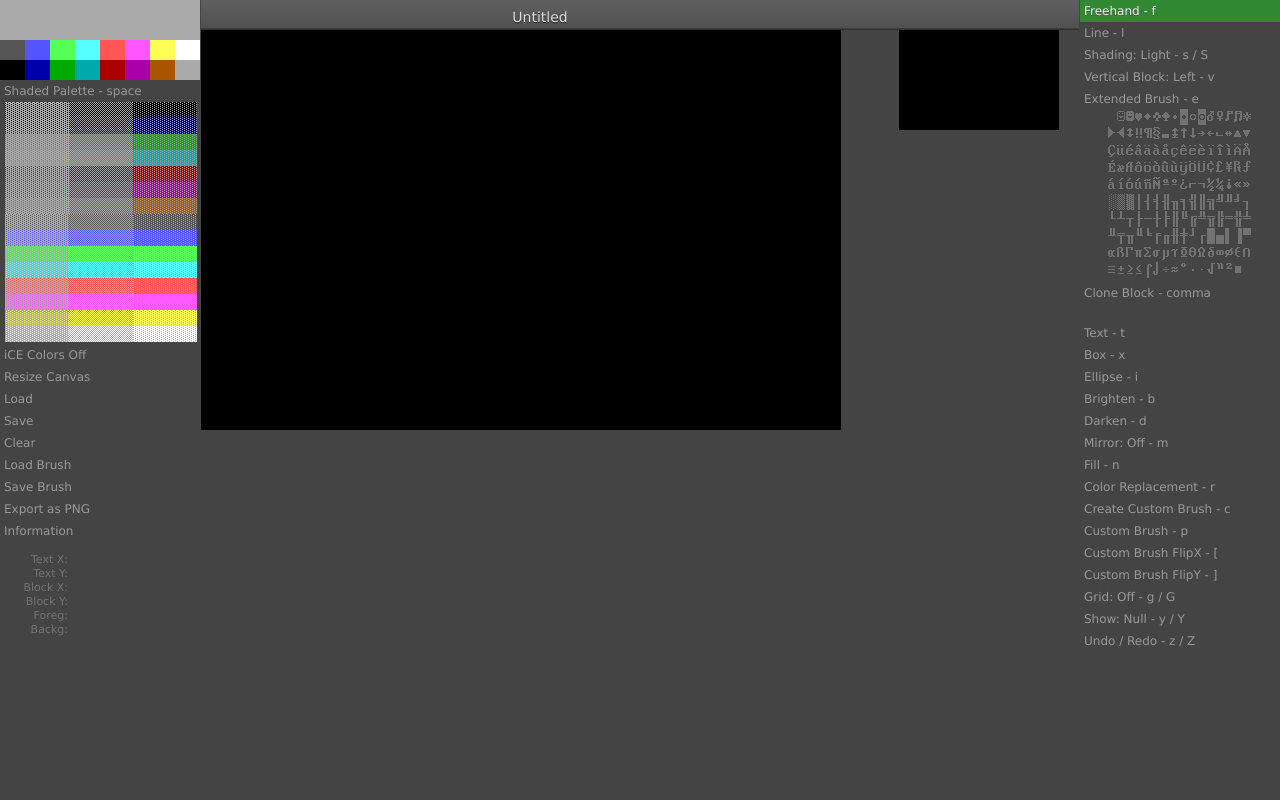
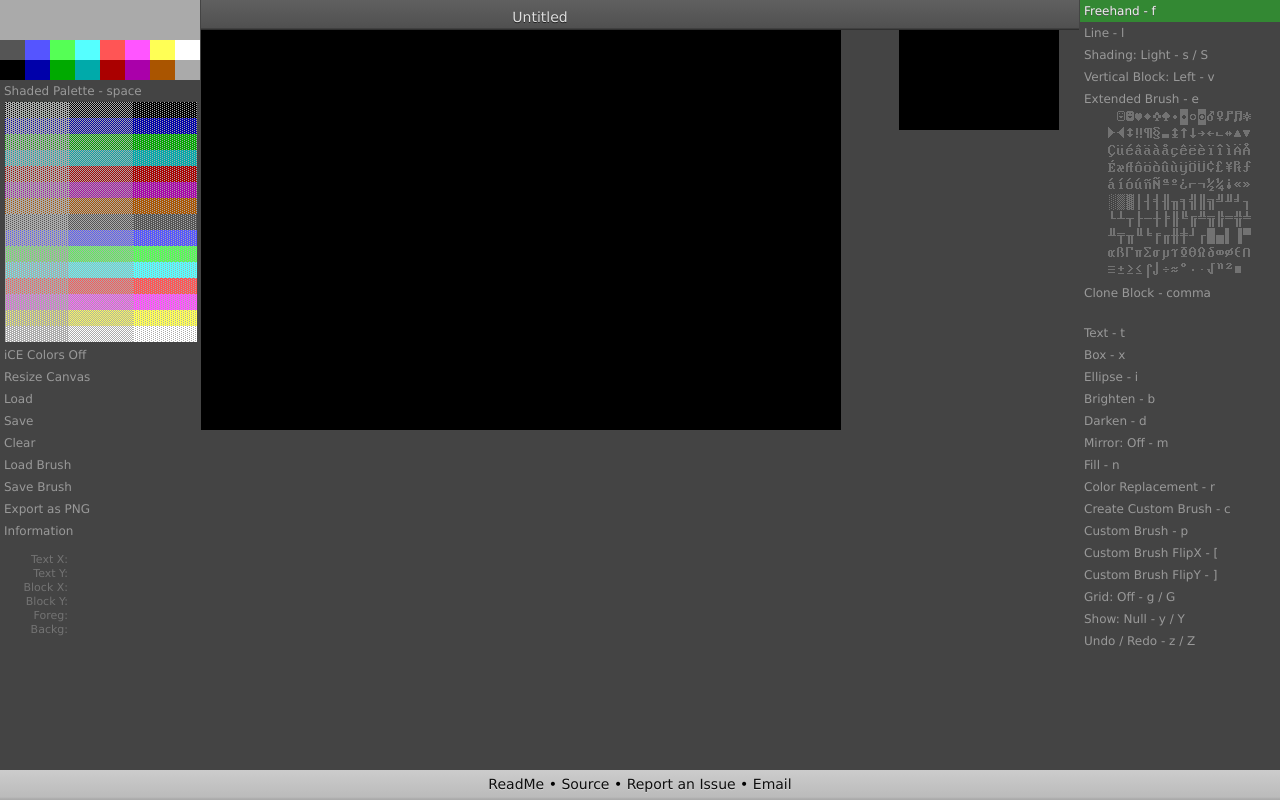
Before and after one commit to xero/moebius-web, a plain HTML site: page index.html in a window 1280 px wide. Drawn offline with Linux system fonts and the light colour scheme.

Commit message:
Added an information bar with some important links.

```diff
--- a/index.html
+++ b/index.html
@@ -37,6 +37,9 @@
 
                 </div>
             </div>
+            <div id="readme-bar">
+                <a target="_blank" href="https://github.com/andyherbert/ansiedit/blob/master/README.md">ReadMe</a> &bull; <a target="_blank" href="https://github.com/andyherbert/ansiedit">Source</a> &bull; <a target="_blank" href="https://github.com/andyherbert/ansiedit/issues">Report an Issue</a> &bull; <a href="mailto:andy.herbert@gmail.com?subject=ansiedit">Email</a>
+            </div>
         </div>
     </body>
 </html>
--- a/style.css
+++ b/style.css
@@ -13,25 +13,40 @@ html, body, #container {
     z-index: 1;
     position: relative;
     width: calc(100% - 200px - 1px - 200px - 1px - 200px - 1px);
-    height: calc(100% - 30px);
+    height: calc(100% - 30px - 30px);
     margin-left: 201px;
     overflow: auto;
     margin-top: 30px;
     min-width: 640px;
 }
 
-#title {
+#title, #readme-bar {
     z-index: 1;
-    margin-left: 201px;
     min-width: 640px;
-    width: calc(100% - 200px - 1px - 200px - 1px);
     font: normal normal normal 14px "Lucida Grande", sans-serif;
-    position: fixed;
-    background: linear-gradient(to bottom, #606060 0px, #505050 28px, #303030 29px);
-    text-shadow: #222 0px 1px 0px;
-    top: 0px;
     text-align: center;
     height: 30px;
+    line-height: 28px;
+}
+
+#readme-bar {
+    width: 100%;
+    background: linear-gradient(to bottom, #ccc 0px, #bbb 27px, #aaa 29px);
+}
+
+#readme-bar a {
+    color: #0e0e0e;
+    text-shadow: #ddd 0px 1px 0px;
+    text-decoration: none;
+}
+
+#title {
+    text-shadow: #222 0px 1px 0px;
+    background: linear-gradient(to bottom, #606060 0px, #505050 28px, #303030 29px);
+    margin-left: 201px;
+    width: calc(100% - 200px - 1px - 200px - 1px);
+    position: fixed;
+    top: 0px;
 }
 
 #title p {
@@ -61,7 +76,8 @@ html, body, #container {
     z-index: 0;
     position: fixed;
     top: 0px;
-    margin-bottom: 1px;
+    height: calc(100% - 30px);
+    overflow: hidden;
 }
 
 #sidebar-left {
@@ -71,7 +87,7 @@ html, body, #container {
 #preview {
     margin-right: 201px;
     width: 200px;
-    height: calc(100% - 30px);
+    height: calc(100% - 60px);
     top: 30px;
     overflow-y: auto;
     text-align: center;
```
